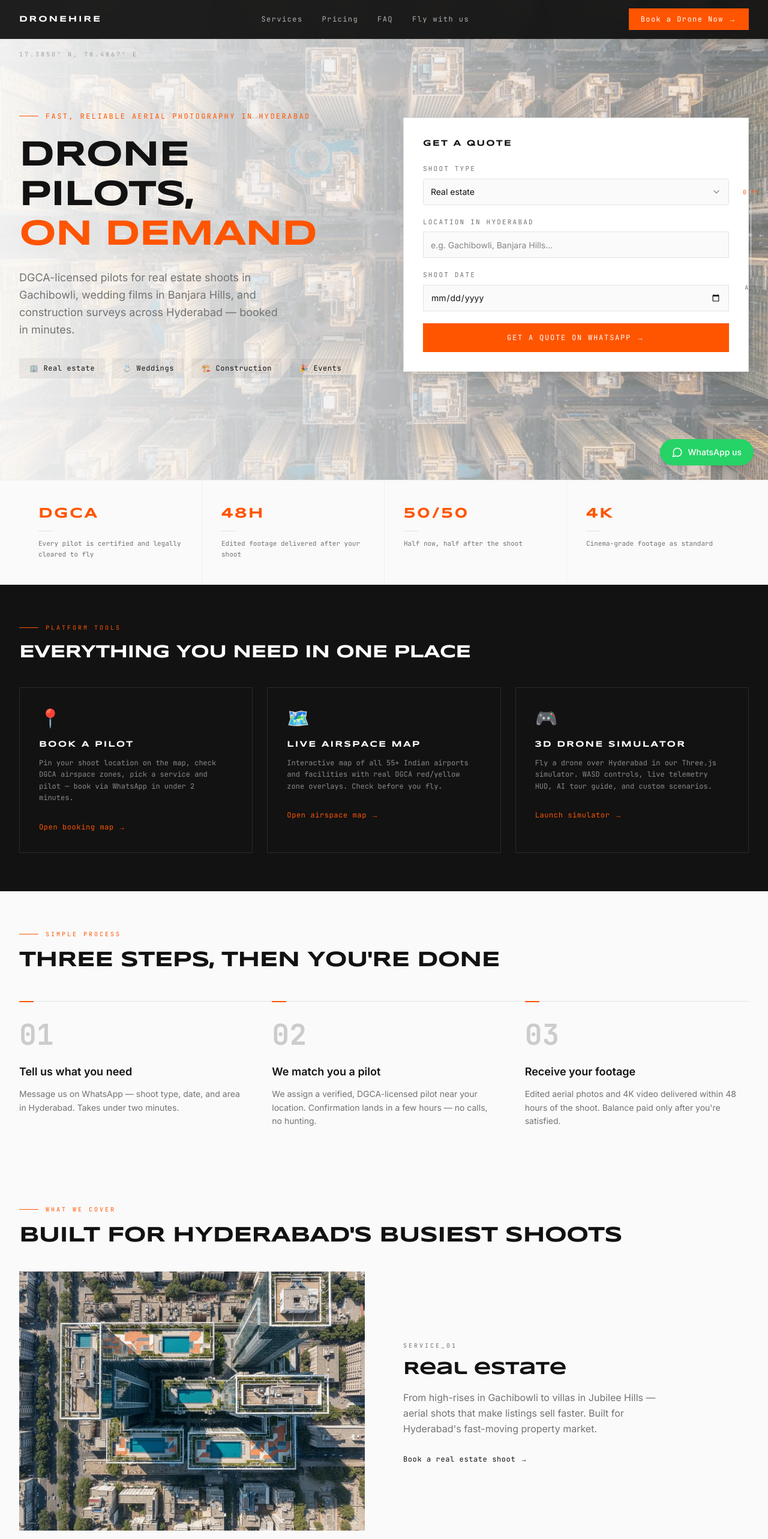
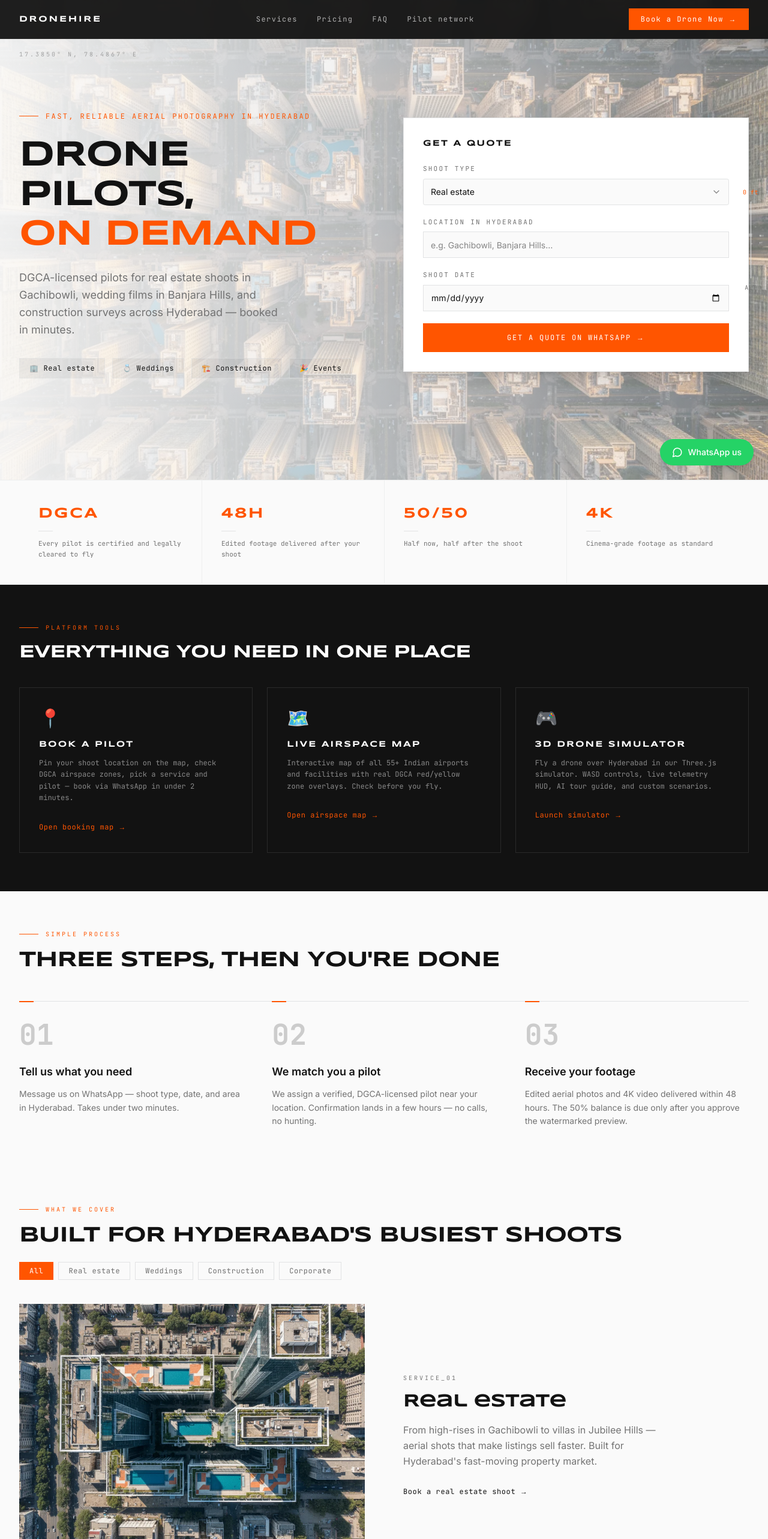
Before and after one commit to l3ad3r1/dronehire-new-website, a Next.js app: page / in a window 1280 px wide. Shown: the top 2566 px of the page at 60% size. Built offline with nearby package versions, Linux system fonts and the light colour scheme.

Commit message:
Fix all audit bugs: payment copy, corporate pricing, nav rename, service filters, WhyUs rewrite, casing, z-index, altimeter

```diff
--- a/src/app/page.tsx
+++ b/src/app/page.tsx
@@ -28,7 +28,7 @@ function PlatformSection() {
           <a href="/book" className="group border border-white/10 p-8 hover:border-primary transition-colors block">
             <div className="text-3xl mb-4">📍</div>
             <h3 className="font-display text-sm font-bold tracking-[0.15em] uppercase text-white mb-3">
-              Book a Pilot
+              Book a pilot
             </h3>
             <p className="font-mono text-xs text-white/50 leading-relaxed mb-6">
               Pin your shoot location on the map, check DGCA airspace zones, pick a service and pilot — book via WhatsApp in under 2 minutes.
@@ -41,7 +41,7 @@ function PlatformSection() {
           <a href="/map" className="group border border-white/10 p-8 hover:border-primary transition-colors block">
             <div className="text-3xl mb-4">🗺️</div>
             <h3 className="font-display text-sm font-bold tracking-[0.15em] uppercase text-white mb-3">
-              Live Airspace Map
+              Live airspace map
             </h3>
             <p className="font-mono text-xs text-white/50 leading-relaxed mb-6">
               Interactive map of all 55+ Indian airports and facilities with real DGCA red/yellow zone overlays. Check before you fly.
@@ -54,7 +54,7 @@ function PlatformSection() {
           <a href="/game" className="group border border-white/10 p-8 hover:border-primary transition-colors block">
             <div className="text-3xl mb-4">🎮</div>
             <h3 className="font-display text-sm font-bold tracking-[0.15em] uppercase text-white mb-3">
-              3D Drone Simulator
+              3D drone simulator
             </h3>
             <p className="font-mono text-xs text-white/50 leading-relaxed mb-6">
               Fly a drone over Hyderabad in our Three.js simulator. WASD controls, live telemetry HUD, AI tour guide, and custom scenarios.
--- a/src/components/Pricing.tsx
+++ b/src/components/Pricing.tsx
@@ -9,7 +9,7 @@ export function Pricing() {
           <span className="font-mono text-[10px] tracking-[0.3em] text-primary uppercase">Transparent pricing</span>
         </div>
         <h2 className="font-display text-2xl sm:text-3xl lg:text-4xl font-bold tracking-tight mb-10">SIMPLE, NO-SURPRISE RATES</h2>
-        <div className="grid md:grid-cols-3 gap-6 lg:gap-8 items-start">
+        <div className="grid md:grid-cols-2 lg:grid-cols-4 gap-6 lg:gap-8 items-start">
           {PRICING_TIERS.map((tier) => (
             <div
               key={tier.name}
--- a/src/components/Services.tsx
+++ b/src/components/Services.tsx
@@ -1,6 +1,24 @@
+"use client";
+
+import { useState } from "react";
 import { SERVICES } from "@/lib/content";
 
+const FILTERS = ["All", "Real estate", "Weddings", "Construction", "Corporate"];
+
+function matchesFilter(title: string, filter: string) {
+  if (filter === "All") return true;
+  const t = title.toLowerCase();
+  if (filter === "Real estate") return t.includes("real estate");
+  if (filter === "Weddings") return t.includes("wedding");
+  if (filter === "Construction") return t.includes("construction");
+  if (filter === "Corporate") return t.includes("corporate");
+  return true;
+}
+
 export function Services() {
+  const [active, setActive] = useState("All");
+  const visible = SERVICES.filter((s) => matchesFilter(s.title, active));
+
   return (
     <section id="services" className="py-10 lg:py-16 bg-background">
       <div className="max-w-7xl mx-auto px-6 lg:px-8">
@@ -8,29 +26,45 @@ export function Services() {
           <div className="h-px w-8 bg-primary" />
           <span className="font-mono text-[10px] tracking-[0.3em] text-primary uppercase">What we cover</span>
         </div>
-        <h2 className="font-display text-2xl sm:text-3xl lg:text-4xl font-bold tracking-tight mb-10">BUILT FOR HYDERABAD&apos;S BUSIEST SHOOTS</h2>
+        <h2 className="font-display text-2xl sm:text-3xl lg:text-4xl font-bold tracking-tight mb-6">BUILT FOR HYDERABAD&apos;S BUSIEST SHOOTS</h2>
+
+        {/* Filter pills */}
+        <div className="flex flex-wrap gap-2 mb-10">
+          {FILTERS.map((f) => (
+            <button
+              key={f}
+              onClick={() => setActive(f)}
+              className={`px-4 py-1.5 font-mono text-xs tracking-wider border transition-colors ${
+                active === f
+                  ? "bg-primary text-primary-foreground border-primary"
+                  : "border-border text-foreground/60 hover:border-primary hover:text-primary"
+              }`}
+            >
+              {f}
+            </button>
+          ))}
+        </div>
+
         <div className="space-y-12 lg:space-y-16">
-          {SERVICES.map((s, i) => {
+          {visible.map((s, i) => {
             const reversed = i % 2 === 1;
             return (
               <div key={s.index} className="grid lg:grid-cols-2 gap-8 lg:gap-16 items-center">
                 {/* IMAGE cell */}
-                <div className={`relative overflow-hidden group optical-bracket ${reversed ? 'lg:order-2' : ''}`}>
-                  <img src={s.image.replace('.png', '.webp')} alt={s.imageAlt} className="w-full aspect-[4/3] object-cover transition-transform duration-700 group-hover:scale-105" loading="lazy" decoding="async" />
+                <div className={`relative overflow-hidden group optical-bracket ${reversed ? "lg:order-2" : ""}`}>
+                  <img src={s.image.replace(".png", ".webp")} alt={s.imageAlt} className="w-full aspect-[4/3] object-cover transition-transform duration-700 group-hover:scale-105" loading="lazy" decoding="async" />
                   <div className="absolute top-3 left-3 w-4 h-4 border-t border-l border-white/40" />
                   <div className="absolute top-3 right-3 w-4 h-4 border-t border-r border-white/40" />
                   <div className="absolute bottom-3 left-3 w-4 h-4 border-b border-l border-white/40" />
                   <div className="absolute bottom-3 right-3 w-4 h-4 border-b border-r border-white/40" />
                 </div>
                 {/* TEXT cell */}
-                <div className={reversed ? 'lg:order-1' : ''}>
+                <div className={reversed ? "lg:order-1" : ""}>
                   <span className="font-mono text-[10px] tracking-[0.3em] text-muted-foreground uppercase">{s.index}</span>
                   <h3 className="font-display text-2xl lg:text-3xl font-bold tracking-tight mt-3 mb-4">{s.title}</h3>
                   <p className="text-base text-muted-foreground leading-relaxed mb-6 max-w-md">{s.description}</p>
                   <a
-                    href={`https://wa.me/919645179861?text=${encodeURIComponent(s.whatsappMessage)}`}
-                    target="_blank"
-                    rel="noopener noreferrer"
+                    href="/book"
                     className="inline-flex items-center gap-2 font-mono text-xs tracking-wider text-foreground hover:text-primary transition-colors"
                   >
                     {s.ctaLabel}
--- a/src/components/WhatsAppButton.tsx
+++ b/src/components/WhatsAppButton.tsx
@@ -3,7 +3,7 @@ import { MessageCircleIcon } from "@/components/icons";
 
 export function WhatsAppButton() {
   return (
-    <a href={WHATSAPP_URL} target="_blank" rel="noopener noreferrer" className="fixed bottom-6 right-6 z-40 flex items-center gap-2 px-3 py-3 sm:px-5 bg-[#25D366] text-white text-sm font-medium rounded-full shadow-lg hover:shadow-xl hover:scale-105 transition-all duration-300">
+    <a href={WHATSAPP_URL} target="_blank" rel="noopener noreferrer" className="fixed bottom-6 right-6 z-[99] flex items-center gap-2 px-3 py-3 sm:px-5 bg-[#25D366] text-white text-sm font-medium rounded-full shadow-lg hover:shadow-xl hover:scale-105 transition-all duration-300">
       <MessageCircleIcon />
       <span className="hidden sm:inline">WhatsApp us</span>
     </a>
--- a/src/components/WhyUs.tsx
+++ b/src/components/WhyUs.tsx
@@ -10,7 +10,7 @@ export function WhyUs() {
               <div className="h-px w-8 bg-primary" />
               <span className="font-mono text-[10px] tracking-[0.3em] text-primary uppercase">Why DroneHire</span>
             </div>
-            <h2 className="font-display text-2xl sm:text-3xl lg:text-4xl font-bold tracking-tight mb-6">WE ONLY WORK WITH PILOTS YOU CAN TRUST</h2>
+            <h2 className="font-display text-2xl sm:text-3xl lg:text-4xl font-bold tracking-tight mb-6">THREE WAYS MOST DRONE SHOOTS FAIL — AND HOW WE PREVENT THEM</h2>
             <p className="text-base text-white/70 leading-relaxed mb-10">{WHY_INTRO}</p>
             <div className="space-y-6">
               {WHY_POINTS.map((pt) => (
--- a/src/lib/content.ts
+++ b/src/lib/content.ts
@@ -19,7 +19,7 @@ export const NAV_LINKS: NavLink[] = [
   { label: "Services", href: "#services" },
   { label: "Pricing", href: "#pricing" },
   { label: "FAQ", href: "#faq" },
-  { label: "Fly with us", href: "/pilots" },
+  { label: "Pilot network", href: "/pilots" },
 ];
 
 export const SHOOT_TYPES = ["Real estate", "Weddings", "Construction", "Events"];
@@ -48,7 +48,7 @@ export const PROCESS_STEPS: ProcessStep[] = [
     number: "03",
     title: "Receive your footage",
     description:
-      "Edited aerial photos and 4K video delivered within 48 hours of the shoot. Balance paid only after you're satisfied.",
+      "Edited aerial photos and 4K video delivered within 48 hours. The 50% balance is due only after you approve the watermarked preview.",
   },
 ];
 
@@ -107,12 +107,12 @@ export const SERVICES: Service[] = [
 ];
 
 export const WHY_INTRO =
-  "Every pilot on DroneHire carries a DGCA Remote Pilot Certificate and knows Hyderabad's no-fly zones, permission windows, and local conditions. You get dependable, professional results from a licensed pilot who handles the airspace and the paperwork — not an unlicensed operator winging it.";
+  "Most drone shoots in Hyderabad fail for three reasons: an unlicensed operator, a police stop mid-flight, or shaky phone-sensor footage. DroneHire eliminates all three — before your shoot even starts.";
 
 export const WHY_POINTS: TrustPoint[] = [
-  { title: "DGCA-licensed", description: "Every pilot is certified and legally cleared to fly" },
-  { title: "Fast delivery", description: "Edited footage delivered — no chasing, no delays" },
-  { title: "Pay on satisfaction", description: "Advance only — balance after you're happy with the footage" },
+  { title: "Zero police shutdowns", description: "We pull automated digital red-zone clearances before every flight so your shoot isn't paused by local authorities mid-session." },
+  { title: "No rogue flyaways", description: "Enterprise DJI hardware calibrated weekly, backed by ₹1 Cr third-party liability coverage — not a hobbyist drone from Amazon." },
+  { title: "True 10-bit cinema delivery", description: "No blown-out phone-sensor footage. Strictly D-Log / ProRes 4K files, colour-graded and stabilised for your final edit." },
 ];
 
 export const PRICING_TIERS: PricingTier[] = [
@@ -152,6 +152,19 @@ export const PRICING_TIERS: PricingTier[] = [
       "Stakeholder-ready reports",
       "Bulk shoot discounts",
       "Dedicated pilot assignment",
+    ],
+  },
+  {
+    name: "Corporate & events",
+    price: "₹25,000+",
+    description:
+      "Custom day rates for product launches, campus flyovers, open-air concerts, and B2B events across Hyderabad.",
+    features: [
+      "Full-day pilot assignment",
+      "4K cinema-grade video",
+      "Multiple locations & angles",
+      "Priority scheduling",
+      "Custom post-processing",
     ],
   },
 ];
@@ -226,7 +239,7 @@ export const FOOTER_COLUMNS: FooterColumn[] = [
       { label: "How it works", href: "/#how" },
       { label: "Pricing", href: "/#pricing" },
       { label: "FAQ", href: "/#faq" },
-      { label: "Fly with us", href: "/pilots" },
+      { label: "Pilot network", href: "/pilots" },
     ],
   },
   {
```
Also changed, not shown: src/components/AltitudeHud.tsx (+9 -2 lines).
